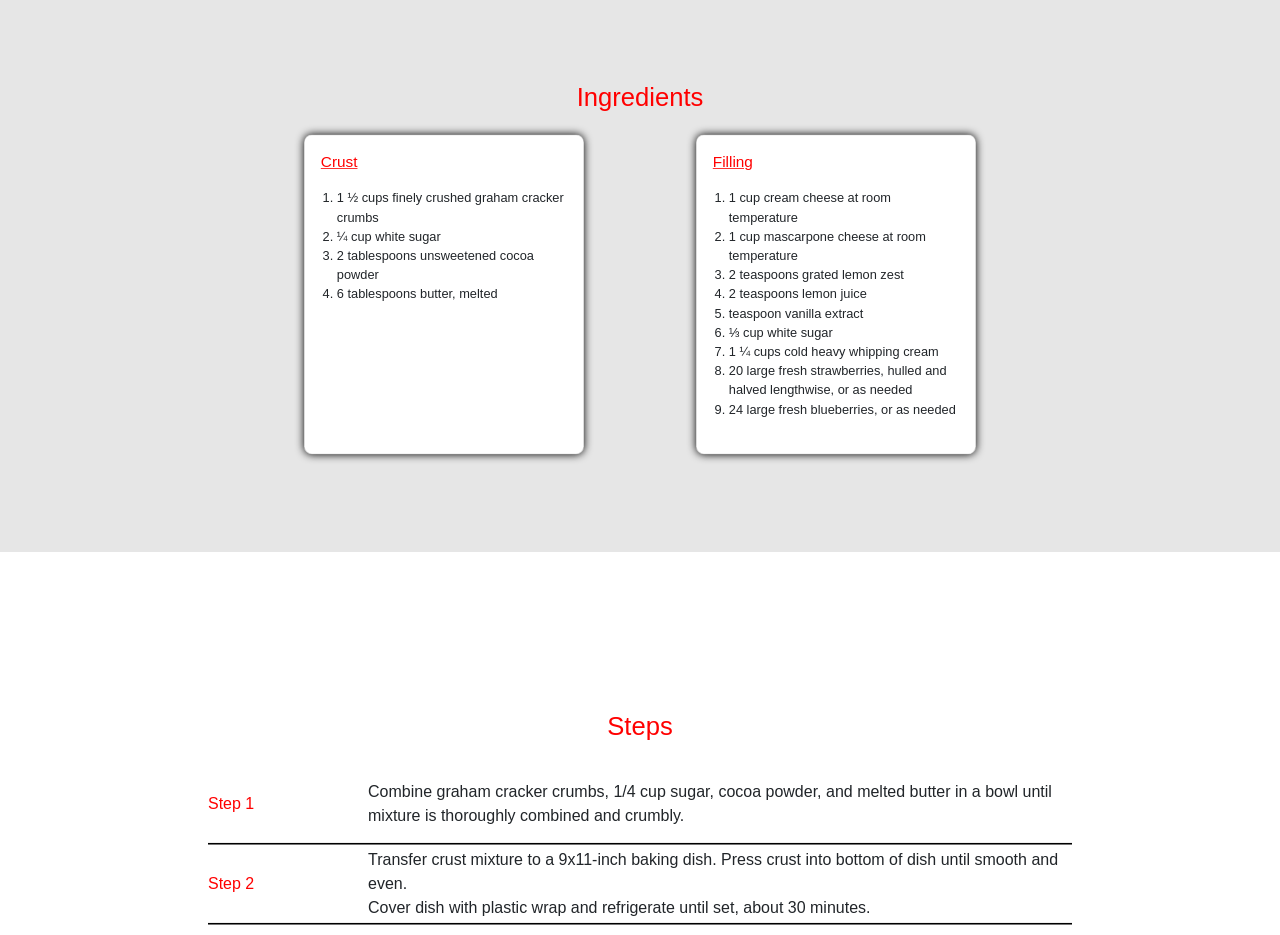
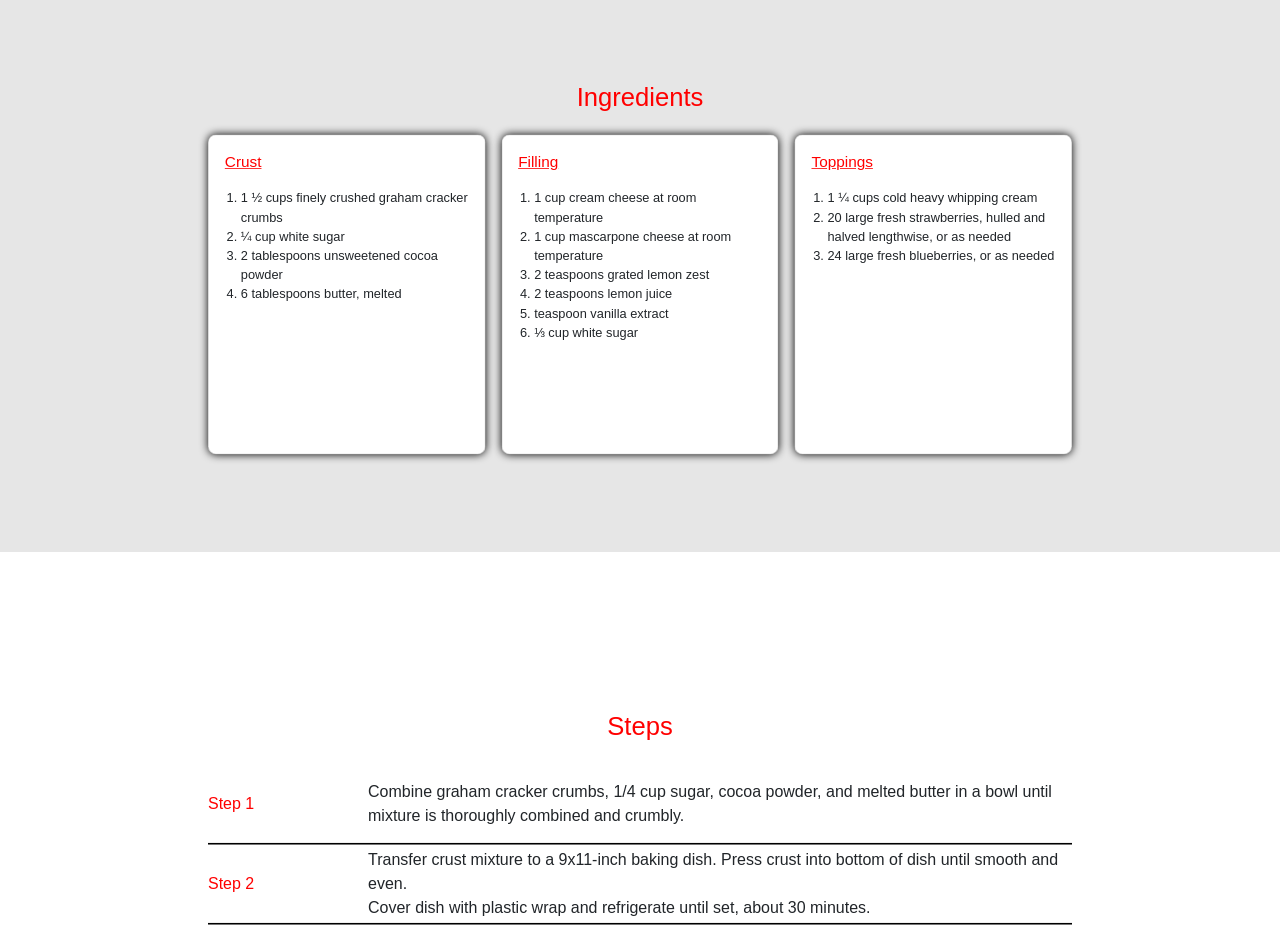
Before and after one commit to Nmcleon/recipes, a plain HTML site: page recipes/No-Bake_Cheesecake.html in a window 1280 px wide. Shown: the part 1340-2275 px from the top of the page. Drawn offline with nearby package versions, Linux system fonts and the light colour scheme; files that its build step writes are made by us from their sources; files whose address does not match are found by name.

Commit message:
update bake_cheese card title

```diff
--- a/recipes/No-Bake_Cheesecake.html
+++ b/recipes/No-Bake_Cheesecake.html
@@ -122,6 +122,10 @@
                         <li>2 teaspoons lemon juice</li>
                         <li>teaspoon vanilla extract</li>
                         <li>⅓ cup white sugar</li>
+                </div>
+                <div class="card">
+                    <p class="card-title">Toppings</p>
+                    <ul>
                         <li>1 ¼ cups cold heavy whipping cream</li>
                         <li>20 large fresh strawberries, hulled and halved lengthwise, or as needed</li>
                         <li>24 large fresh blueberries, or as needed</li>
```
